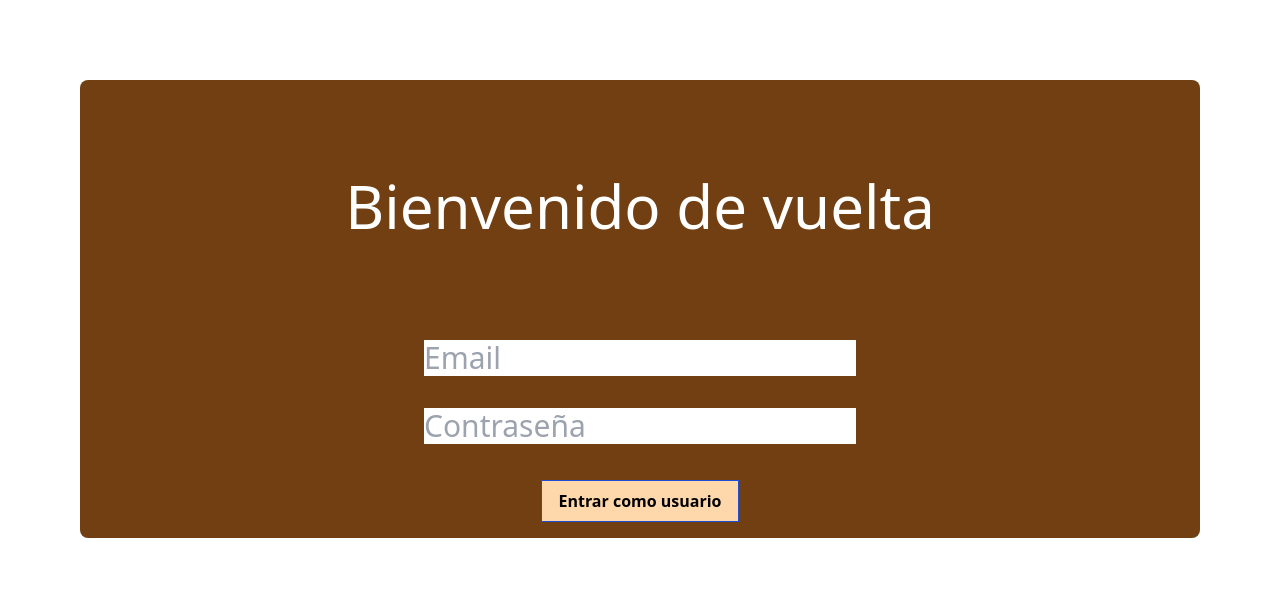
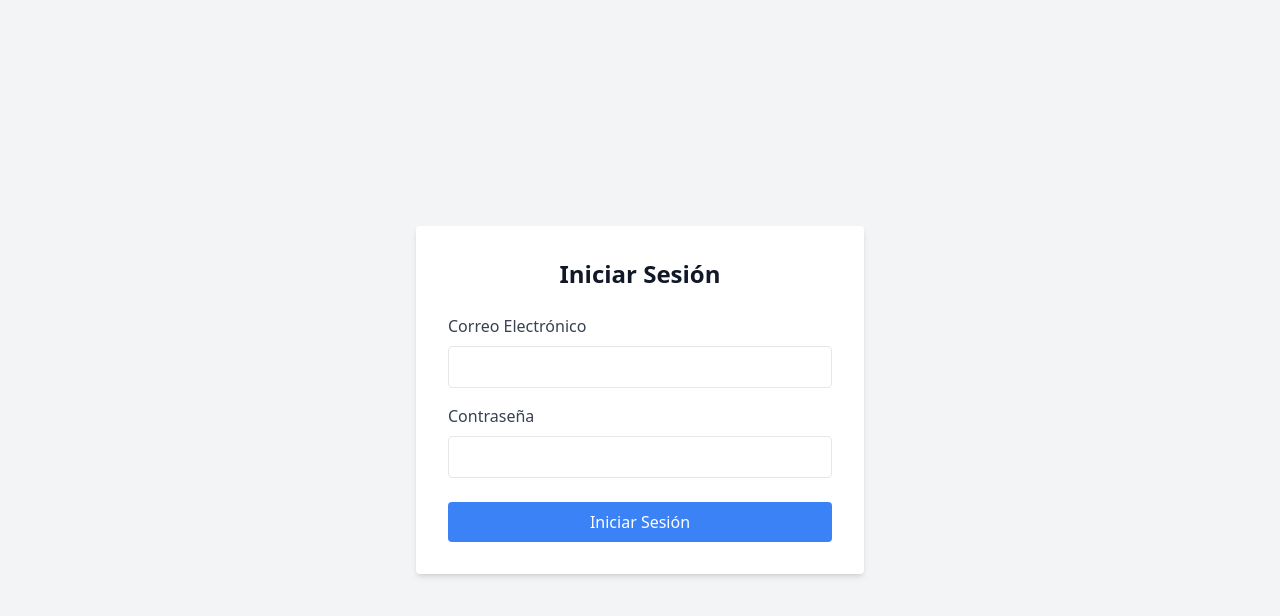
Before and after one commit to ReguloCaroDev19/estacionamiento-front, a React (Create React App) app: page / in a window 1280 px wide. Shown: the top 616 px of the page. Built offline with nearby package versions, Linux system fonts and the light colour scheme; what @react-pdf/renderer would draw is missing.

Commit message:
update login

```diff
--- a/package.json
+++ b/package.json
@@ -13,7 +13,7 @@
     "react": "^18.3.1",
     "react-datetime-picker": "^6.0.1",
     "react-dom": "^18.3.1",
-    "react-router-dom": "^6.11.2",
+    "react-router-dom": "^6.23.1",
     "react-scripts": "5.0.1",
     "typescript": "^4.9.5",
     "web-vitals": "^2.1.4"
--- a/src/components/Login.tsx
+++ b/src/components/Login.tsx
@@ -1,53 +1,55 @@
-import { useState } from 'react';
-import { Link, Navigate, useNavigate } from 'react-router-dom';
-
+import React, { useState } from "react";
+import { useNavigate } from "react-router-dom";
 export const Login = () => {
-  const [email, setEmail] = useState('');
-  const [password, setPassword] = useState('');
+  const [email, setEmail] = useState("");
+  const [password, setPassword] = useState("");
   const navigate = useNavigate();
-  const settingEmail = (e: any) => {
-    setEmail(e.target.value);
-  };
-
-  const settingPassword = (e: any) => {
-    setPassword(e.target.value);
-  };
-
-  const inicioDeSesion = () => {
-    if (email === '123' && password === '123') {
-      localStorage.setItem('authToken', 'JKw12WEdas321a1');
-      navigate('/home');
+  const handleSubmit = (e: React.FormEvent) => {
+    e.preventDefault();
+    if (email === "franciscolea@hotmail.com" && password === "123") {
+      localStorage.setItem("authToken", "JKw12WEdas321a1");
+      navigate("/home");
     } else {
-      localStorage.removeItem('authToken');
+      localStorage.removeItem("authToken");
     }
   };
   return (
-    <div className=" bg-yellow-900 justify-center items-center m-20  rounded-lg">
-      <div className="flex justify-center items-center text-white py-24 px-4 text-6xl">
-        Bienvenido de vuelta
+    <div className="min-h-screen flex items-center justify-center bg-gray-100">
+      <div className="bg-white p-8 rounded shadow-md w-full max-w-md">
+        <h2 className="text-2xl font-bold mb-6 text-gray-900 text-center">
+          Iniciar Sesión
+        </h2>
+        <form onSubmit={handleSubmit}>
+          <div className="mb-4">
+            <label className="block text-gray-700">Correo Electrónico</label>
+            <input
+              type="email"
+              className="mt-2 p-2 border rounded w-full"
+              value={email}
+              onChange={(e) => setEmail(e.target.value)}
+              required
+            />
           </div>
-      <div className="flex justify-center items-center pb-3 p-2 text-3xl rounded-lg">
-        <input
-          type="text"
-          placeholder="Email"
-          onChange={(e) => settingEmail(e)}
-        ></input>
-      </div>
-      <div className="flex justify-center items-center py-5 p-2 text-3xl rounded-lg">
+          <div className="mb-6">
+            <label className="block text-gray-700">Contraseña</label>
             <input
               type="password"
-          placeholder="Contraseña"
-          onChange={(e) => settingPassword(e)}
-        ></input>
+              className="mt-2 p-2 border rounded w-full"
+              value={password}
+              onChange={(e) => setPassword(e.target.value)}
+              required
+            />
           </div>
-      <div className="flex justify-center items-center py-4">
           <button
-          className=' bg-orange-200 hover:bg-orange-600 text-black font-bold py-2 px-4 border border-blue-700 rounded"'
-          onClick={() => inicioDeSesion()}
+            type="submit"
+            className="w-full bg-blue-500 text-white p-2 rounded hover:bg-blue-600"
           >
-          Entrar como usuario
+            Iniciar Sesión
           </button>
+        </form>
       </div>
     </div>
   );
 };
+
+export default Login;
```
Also changed, not shown: 1 other file (tests, documents, lock files or other folders). Lines whose indentation alone changed are shown as unchanged.
